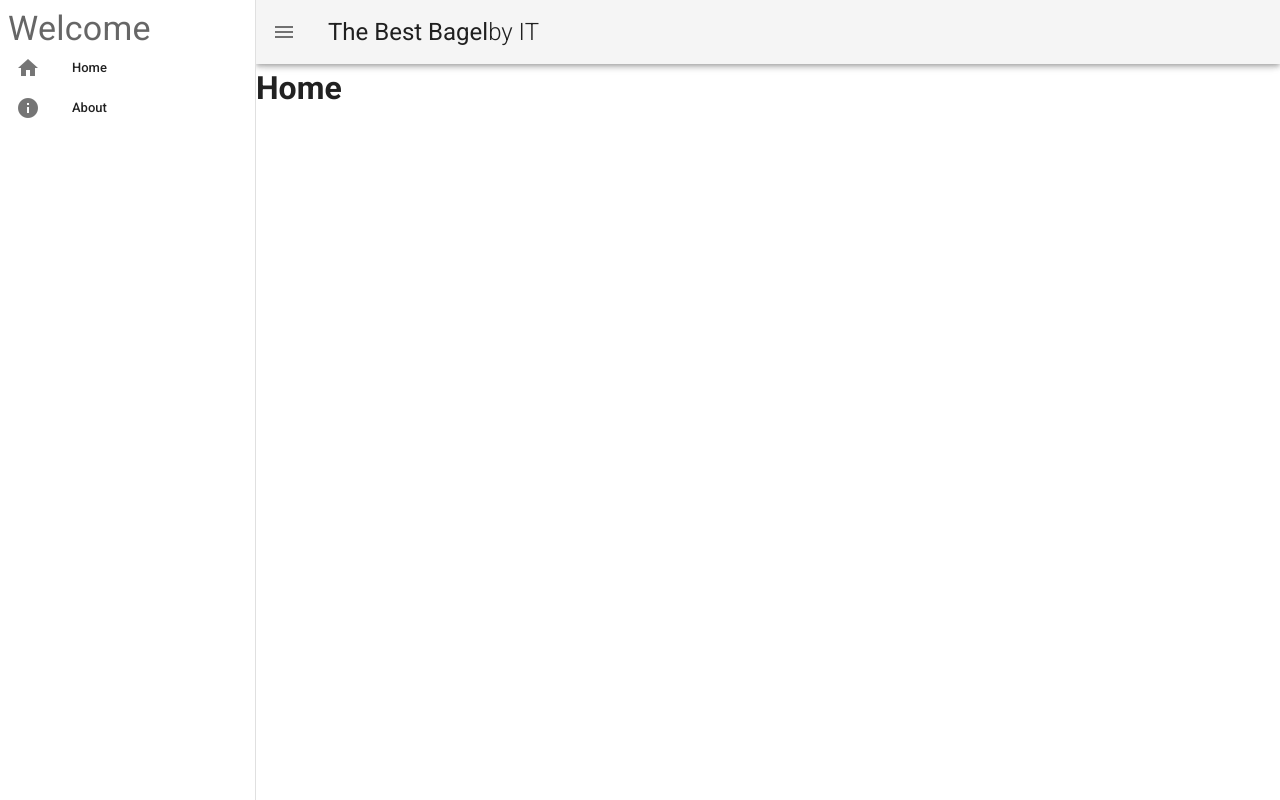
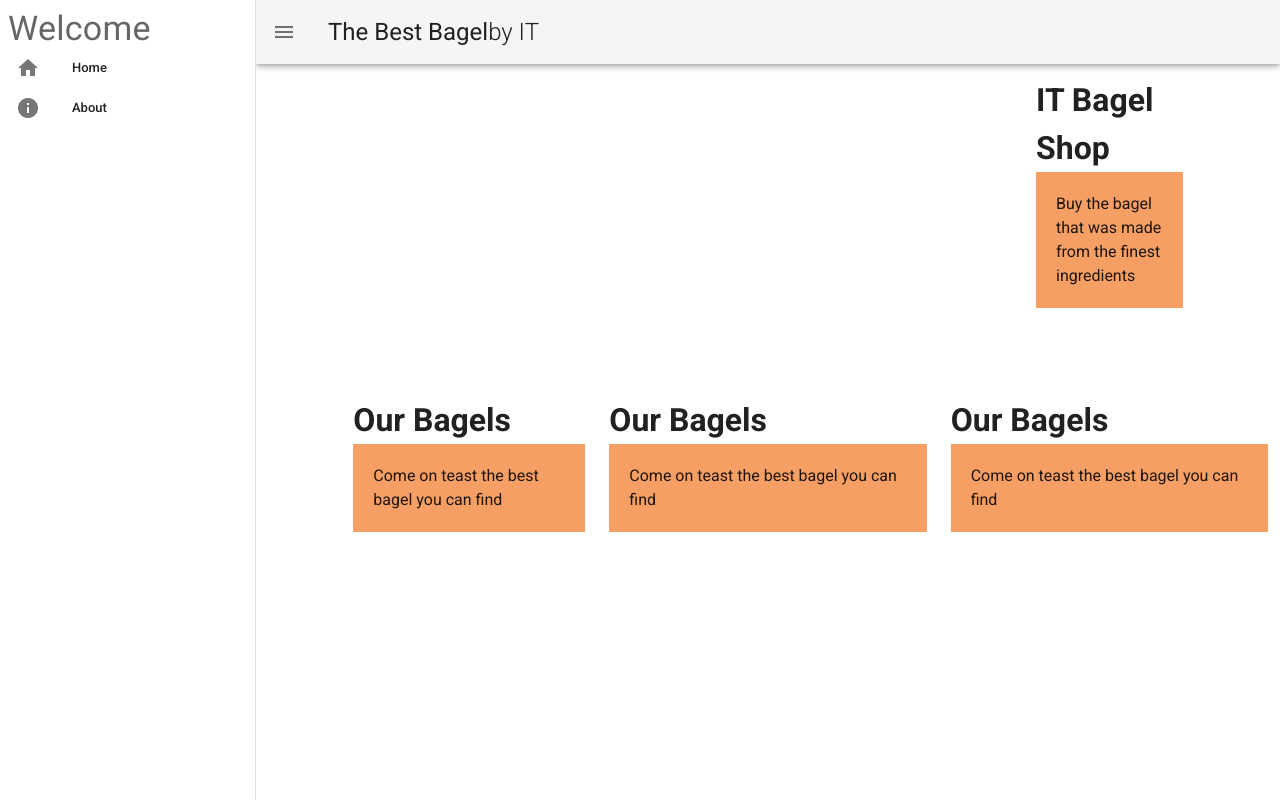
Before and after one commit to KickButtowski80/bagelshop, a Vue app: page / in a window 1280 px wide. Built offline with nearby package versions, Linux system fonts and the light colour scheme.

Commit message:
setting up the layout for home page.continues...

```diff
--- a/src/App.vue
+++ b/src/App.vue
@@ -1,7 +1,7 @@
 <template>
   <v-app id="app">
+    <DrawerMenu />
     <v-content>
-      <DrawerMenu />
       <router-view></router-view>
     </v-content>
   </v-app>
@@ -23,5 +23,4 @@ export default {
 };
 </script>
 <style lang="scss">
-
 </style>
--- a/src/views/Home.vue
+++ b/src/views/Home.vue
@@ -1,19 +1,55 @@
 <template>
-  <div class="home">
-    <h1>Home</h1>
-
-  </div>
-
+  <v-container grid-list-xs>
+    <v-row align-self="center" class="info_box">
+      <v-col sm="2" xs="12" offset-sm="9">
+        <h1>IT Bagel Shop</h1>
+        <div>
+          <p>Buy the bagel that was made from the finest ingredients</p>
+        </div>
+      </v-col>
+    </v-row>
+    <v-row align-self="center" class="info_box">
+      <v-col sm="3" xs="12" offset-sm="1">
+        <h1>Our Bagels</h1>
+        <div>
+          <p>Come on teast the best bagel you can find</p>
+        </div>
+      </v-col>
+      <v-col sm="4" xs="12">
+        <h1>Our Bagels</h1>
+        <div>
+          <p>Come on teast the best bagel you can find</p>
+        </div>
+      </v-col>
+      <v-col sm="4" xs="12">
+        <h1>Our Bagels</h1>
+        <div>
+          <p>Come on teast the best bagel you can find</p>
+        </div>
+      </v-col>
+    </v-row>
+  </v-container>
 </template>
 
 <script>
 // @ is an alias to /src
 
+export default {
+  name: "Home",
+  components: {}
+};
+</script>
+<style lang="scss">
+.info_box p {
+  background-color: #f59f65;
+  padding: 20px;
+}
 
-export default {
-  name: 'Home',
-  components: {
+.row:first-child{
+  height: 40vh;
+}
 
-  }
+.row:last-child{
+  height: 40vh;
 }
-</script>
+</style>
```
